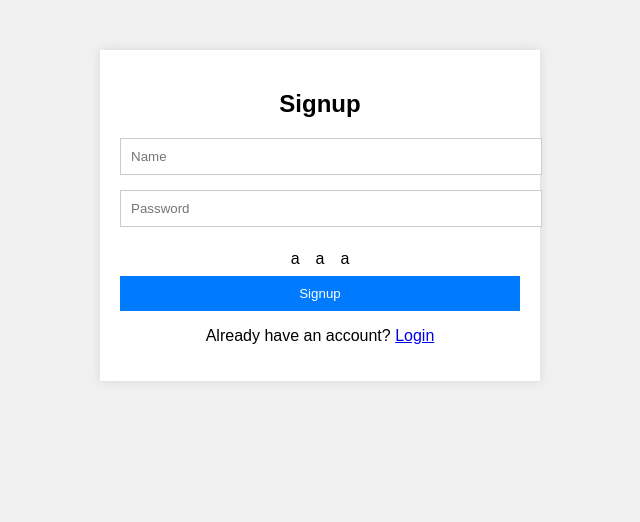
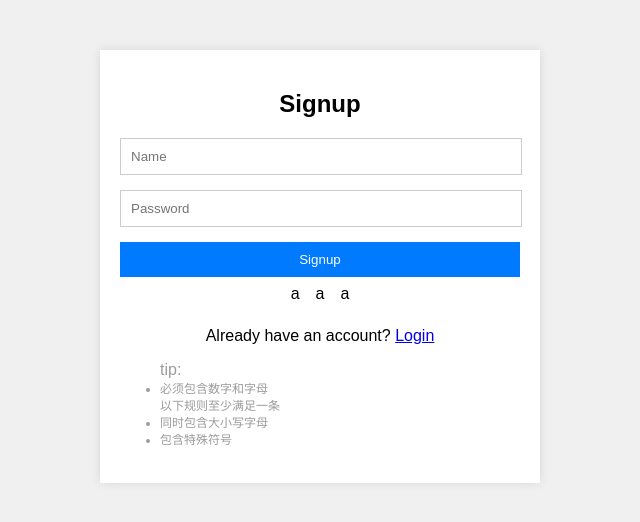
Before and after one commit to dongshikai2004/login, a plain HTML site: page index.html in a window 1280 px wide. Both pictures are taken after a click on the link "Signup". Shown: the whole page, without its empty margins (320-960 px from the left). Drawn offline with Linux system fonts and the light colour scheme.

Commit message:
修改注册时密码可行性规则，完善样式

```diff
--- a/index.html
+++ b/index.html
@@ -17,9 +17,10 @@
             <!-- 登录 -->
             <form id="loginForm" class="form">
                 <h2>Login</h2>
-                <input id="text" type="text" placeholder="Name"required>
-                <input id="password" type="password" placeholder="Password"required>
+                <input id="text" type="text" placeholder="Name" required>
+                <input id="password" type="password" placeholder="Password" required>
                 <button type="button" onclick="login()">Login</button>
+                <div style="height: 16px;"></div>
                 <div id="loginResult"></div>
                 <br>
                 <p>Don't have an account? <a href="#" id="signupLink">Signup</a></p>
@@ -27,9 +28,10 @@
             <!-- 注册 -->
             <form id="signupForm" class="form hidden">
                 <h2>Signup</h2>
-                <input id="text-signup" type="text" placeholder="Name"required>
+                <input id="text-signup" type="text" placeholder="Name" required>
                 <input id="password-signup" type="password" placeholder="Password"
-                    oninput="checkPasswordStrength(this.value)"required>
+                    oninput="checkPasswordStrength(this.value)" required>
+                <button type="button" onclick="signup()">Signup</button>
                 <!-- 密码强度条 -->
                 <div class="psc">
                     <div id="strength"></div>
@@ -37,9 +39,14 @@
                     <div style="margin: 8px;">a</div>
                     <div style="margin: 8px;">a</div>
                 </div>
-                <button type="button" onclick="signup()">Signup</button>
                 <p>Already have an account? <a href="#" id="loginLink">Login</a></p>
             </form>
+            <ul style="color: rgb(57,57,57,0.5);">tip:
+                <li class="tip">必须包含数字和字母</li>
+                <div class="tip">以下规则至少满足一条</div>
+                <li class="tip">同时包含大小写字母</li>
+                <li class="tip">包含特殊符号</li>
+            </ul>
         </div>
 
         <script src="login.js"></script>
--- a/login.css
+++ b/login.css
@@ -23,7 +23,7 @@ body {
 
 .form input {
     display: block;
-    width: 100%;
+    width: 95%;
     padding: 10px;
     margin-bottom: 15px;
     border: 1px solid #ccc;
@@ -78,3 +78,7 @@ body {
     background-color: rgba(0, 0, 0, 0.5);
     z-index: 999;
 }
+.tip{
+    font-size: 12px;
+    color:rgba(57, 57, 57, 0.5);
+}
--- a/login.js
+++ b/login.js
@@ -58,7 +58,7 @@ function signup() {
     else if(username.length==0){
         showAlertWithCountdown("请输入用户名",3);
     }
-    else if(strength.textContent!='强'){
+    else if(strength.textContent!='强'&&strength.textContent!='中'){
         showAlertWithCountdown("请提高密码强度",3);
     }
     else {
```
